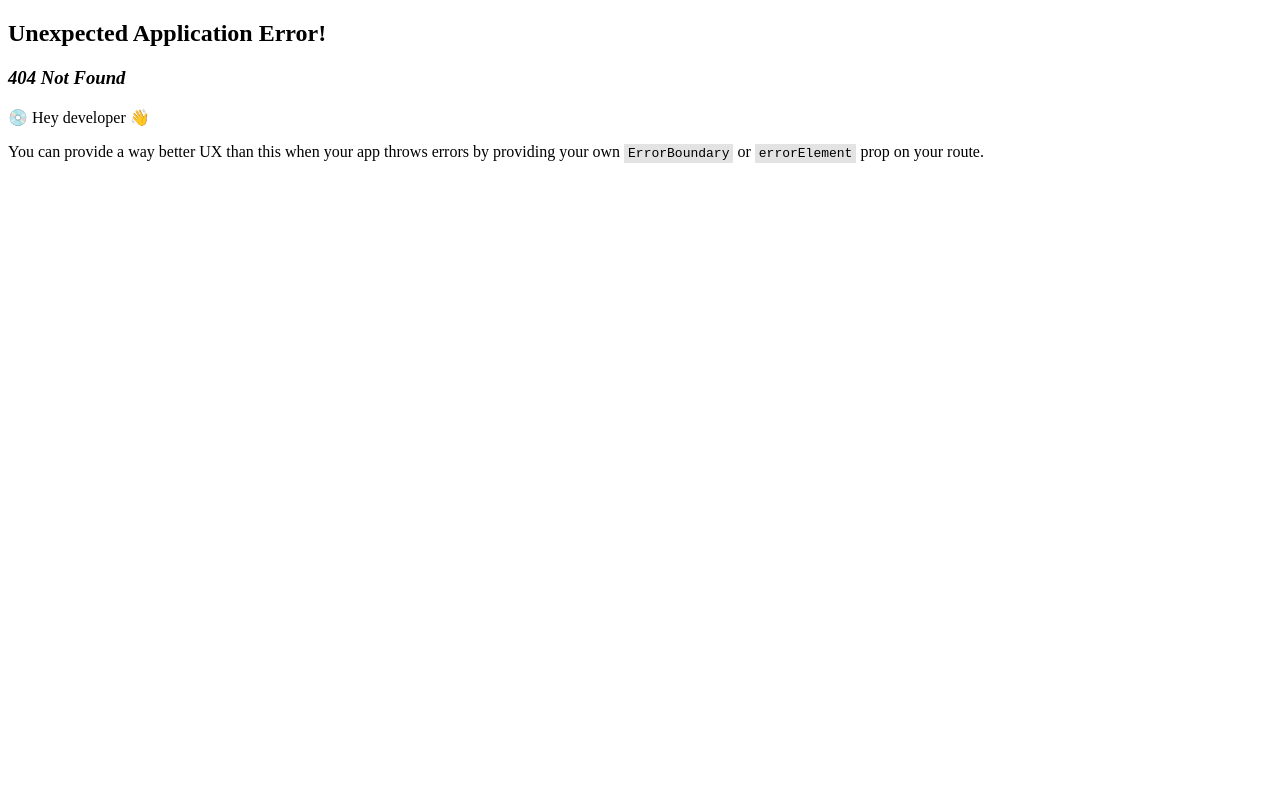
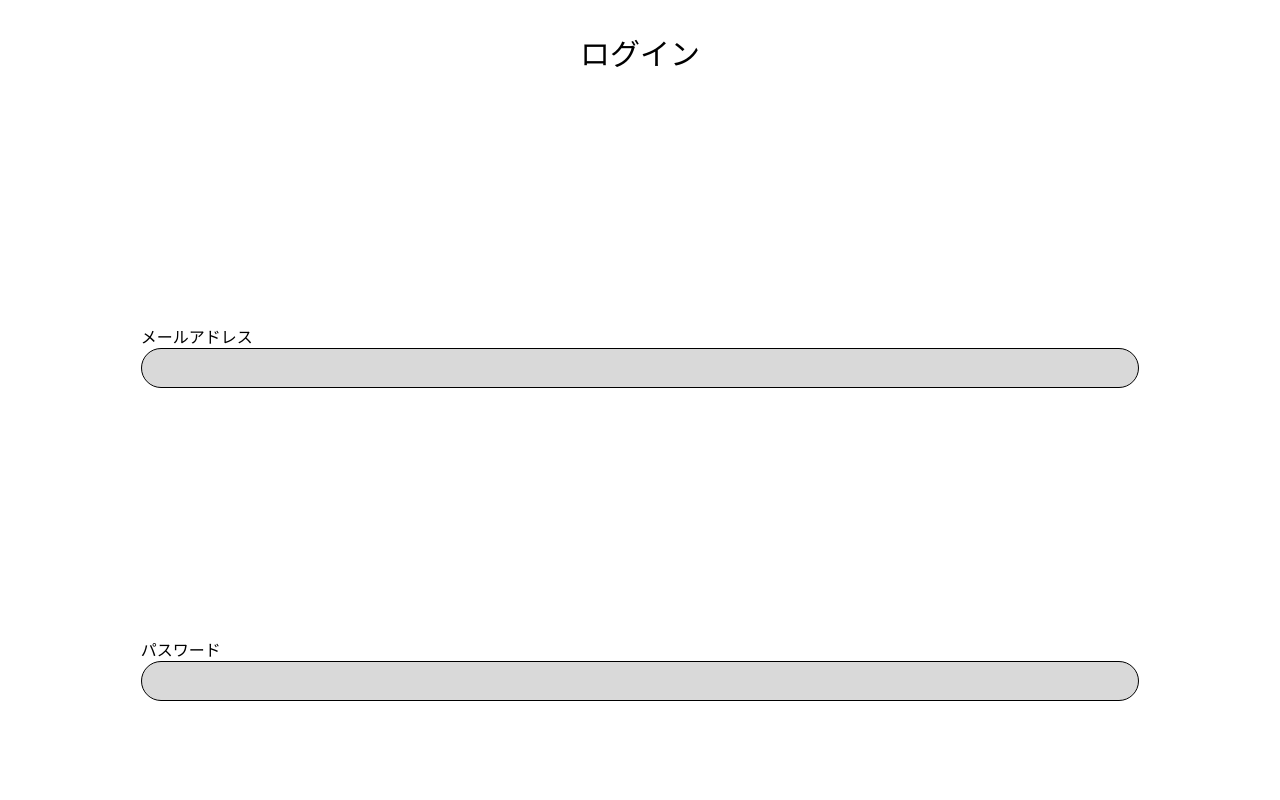
Before and after one commit to mobarisu/mobarisu, a React (Create React App) app in the folder web/react-app/: page /store_login in a window 1280 px wide. Before the commit this address had no page. Shown: the top 800 px of the page. Built offline with nearby package versions, Linux system fonts and the light colour scheme.

Commit message:
login完成

```diff
--- a/web/react-app/src/AppRoutes.tsx
+++ b/web/react-app/src/AppRoutes.tsx
@@ -12,7 +12,7 @@ import FinalConfirmation from './components/final_confirmation';
 import UseTerms from './components/use_terms';
 import Confirmation from './components/confirmation';
 import StoreData from './components/store_data';
-// import StoreLogin from './components/store_login';
+import StoreLogin from './components/store_login';
 // import StoreFoodList from './components/store_food_list';
 import FoodRegistration from './components/food_registration';
 import FoodChange from './components/food_change';
@@ -38,7 +38,7 @@ export const router = createBrowserRouter([
   { path: "/use_terms", element: <UseTerms /> },
   { path: "/confirmation", element: <Confirmation /> },
   { path: "/store_data", element: <StoreData /> },
-  // { path: "/store_login", element: <StoreLogin /> },
+  { path: "/store_login", element: <StoreLogin /> },
   // { path: "/store_food_list", element: <StoreFoodList /> },
   { path: "/food_registration", element: <FoodRegistration /> },
   { path: "/food_change", element: <FoodChange /> },
--- a/web/react-app/src/components/food_change.tsx
+++ b/web/react-app/src/components/food_change.tsx
@@ -3,6 +3,8 @@ import { useNavigate } from "react-router-dom";
 import './css/App.css';
 
 function FoodChange() {
+
+    const navigate = useNavigate();
 
     // Line削除
     const DeleteLine = () =>{
--- a/web/react-app/src/components/store_data.tsx
+++ b/web/react-app/src/components/store_data.tsx
@@ -100,7 +100,7 @@ const StoreData: React.FC = () => {
             </div>
             <div className="btn">
               <button type="submit" className="btn_" id="submit-btn">
-                登録
+                商品一覧へ
               </button>
             </div>
           </div>
--- /dev/null
+++ b/web/react-app/src/components/store_login.css
@@ -0,0 +1,7 @@
+.login_input{
+    text-align: center;
+}
+.login{
+    margin-top: 20%;
+    margin-bottom: 20%;
+}
--- /dev/null
+++ b/web/react-app/src/components/store_login.tsx
@@ -0,0 +1,67 @@
+import React, { useState } from 'react';
+import { useNavigate } from "react-router-dom";
+import './store_login.css';
+
+const StoreLogin: React.FC = () => {
+  const navigate = useNavigate();
+  const [email, setEmail] = useState("");
+  const [password, setPassword] = useState("");
+
+  const handleEmailChange = (event: React.ChangeEvent<HTMLInputElement>) => {
+    setEmail(event.target.value);
+  };
+
+  const handlePasswordChange = (event: React.ChangeEvent<HTMLInputElement>) => {
+    setPassword(event.target.value);
+  };
+
+  const handleSubmit = (event: React.FormEvent<HTMLFormElement>) => {
+    event.preventDefault();
+
+    const storedEmail = "example@denpa.jp"; // 登録されているメールアドレス
+    const storedPassword = "password123"; // 登録されているパスワード
+
+    if (email === storedEmail && password === storedPassword) {
+      navigate("/store_food_list"); // ログイン成功時の遷移先URL
+    } else {
+      alert("メールアドレスかパスワードが間違っています。");
+    }
+  };
+
+  return (
+    <>
+      <head>
+        <meta charSet="UTF-8" />
+        <meta httpEquiv="X-UA-Compatible" content="IE=edge" />
+        <meta name="viewport" content="width=device-width, initial-scale=1.0" />
+        <title>ログイン</title>
+      </head>
+      <header>ログイン</header>
+      <body>
+        <form onSubmit={handleSubmit}>
+          <div className="login_form">
+            <div className="login">
+              <label>メールアドレス</label><br />
+              <div className="login_input">
+                <input type="email" className='email' value={email} onChange={handleEmailChange} required />
+              </div>
+            </div>
+            <div className="login">
+              <label>パスワード</label><br />
+              <div className="login_input">
+                <input type="password" className='pass' value={password} onChange={handlePasswordChange} required />
+              </div>
+            </div>
+            <div className="btn">
+              <button type="submit" className="btn_" id="submit-btn">
+                ログイン
+              </button>
+            </div>
+          </div>
+        </form>
+      </body>
+    </>
+  );
+};
+
+export default StoreLogin;
```
